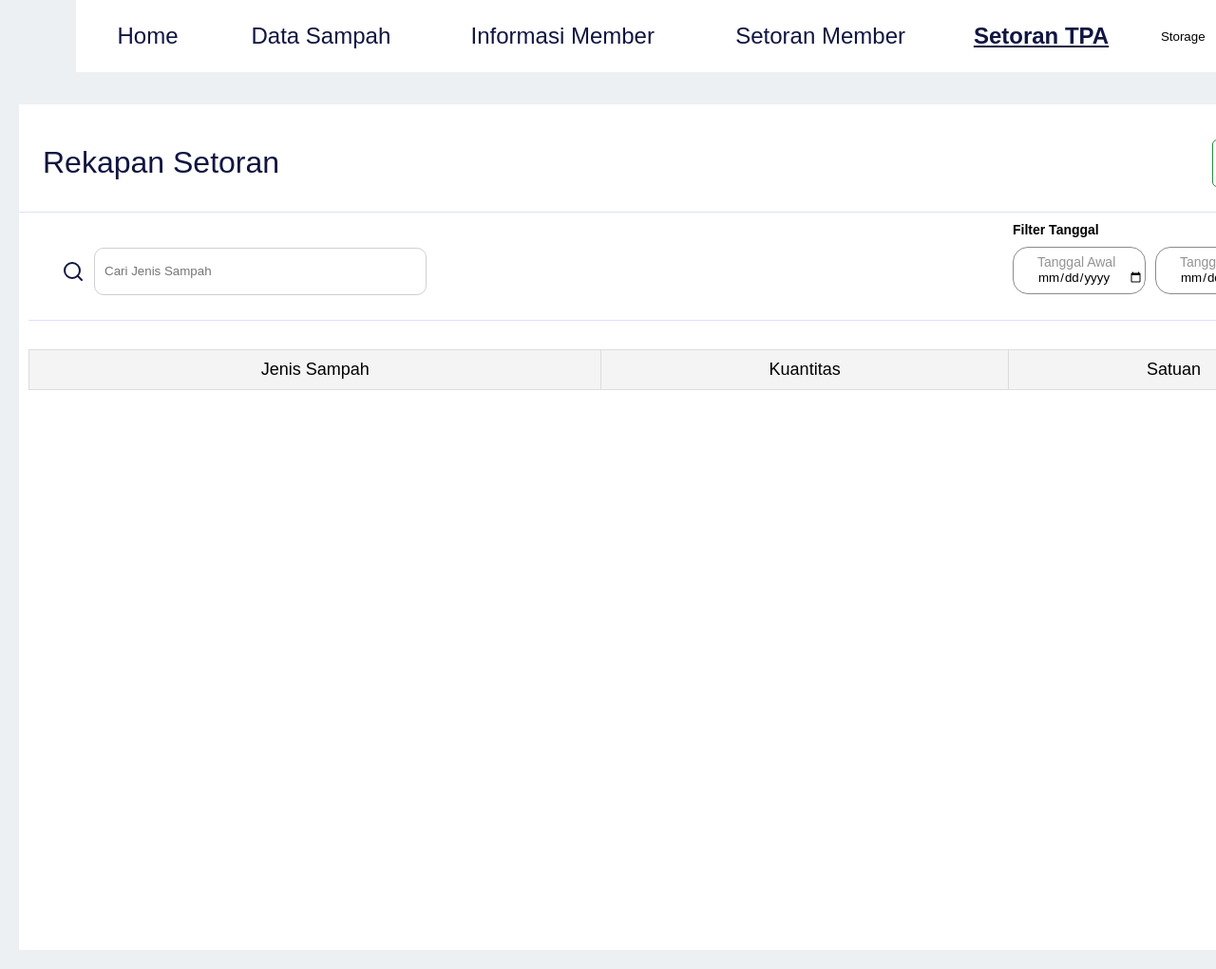
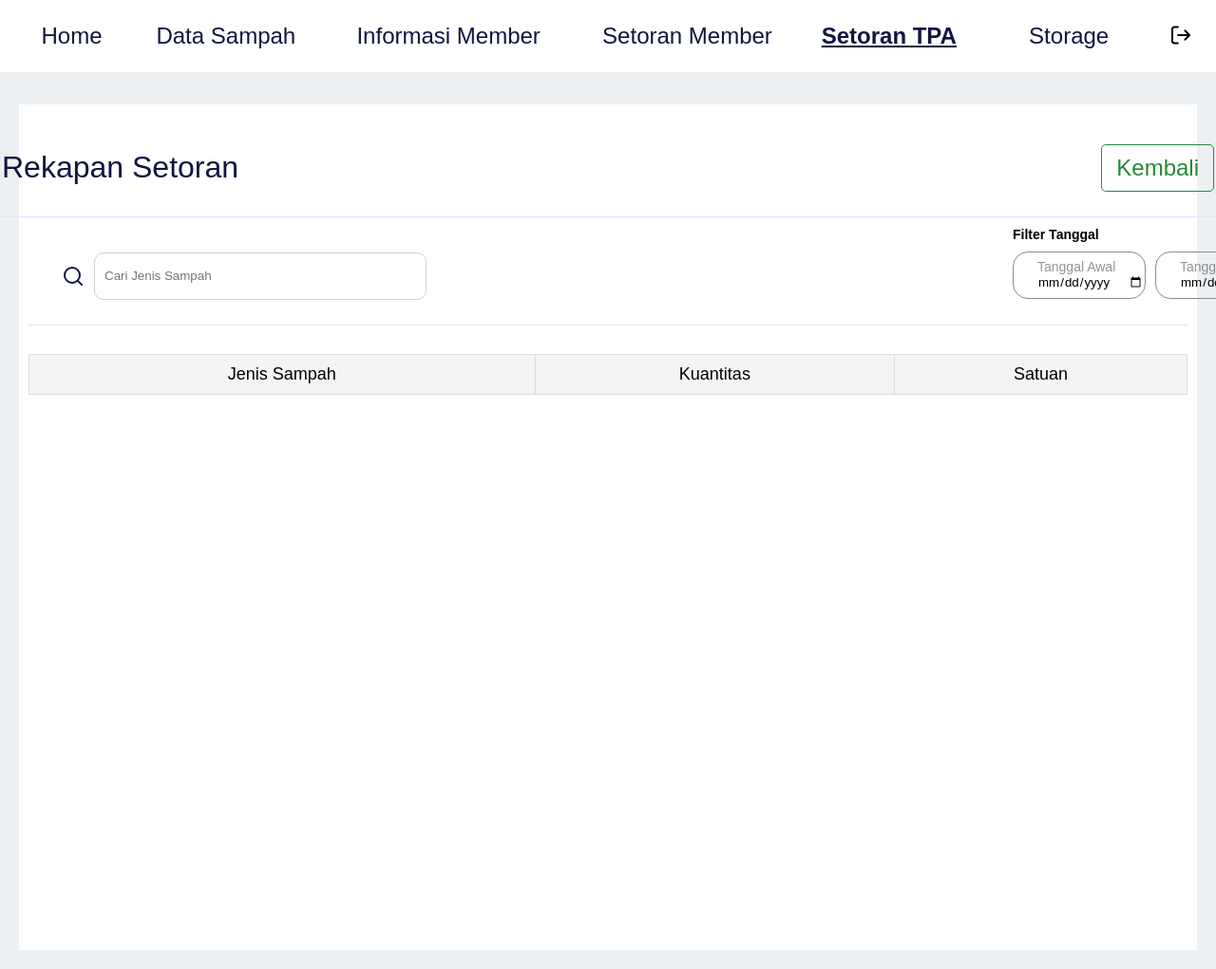
Before and after one commit to tiffany78/GreenCycle, a Spring app: template src/main/resources/templates/admin/RekapanSetoran/index.html in a window 1280 px wide. Shown: the whole page at 95% size. Run offline with Thymeleaf, Linux system fonts and the light colour scheme; the template is opened without the code that fills it, so the values that code supplies are empty; some of the project's set-up classes (security, data sources, template engines, error pages and the like) are left out, and stand-ins take their place; database files in the repository are not loaded.

Commit message:
Fix page styles biar konsisten.

```diff
--- a/src/main/resources/application.properties
+++ b/src/main/resources/application.properties
@@ -1,7 +1,7 @@
 spring.application.name=greencycle
 spring.datasource.url=jdbc:postgresql://localhost:5432/MANPRO
 spring.datasource.username=postgres
-spring.datasource.password=postgres
+spring.datasource.password=openthedooris
 spring.datasource.driver-class-name=org.postgresql.Driver
 spring.datasource.hiraki.maximum-pool-size=10
 spring.thymeleaf.cache=false
--- a/src/main/resources/static/css/admin/RekapanSetoran/style.css
+++ b/src/main/resources/static/css/admin/RekapanSetoran/style.css
@@ -11,16 +11,17 @@
 }
 .body {
   background: #ffffff;
-  padding: 10px;
+  padding: 15px 10px 15px 10px;
   display: flex;
   flex-direction: column;
   gap: 10px;
   align-items: center;
   justify-content: flex-start;
-  width: 1400px;
+  width: auto;
   height: 891px;
   position: absolute;
   left: 20px;
+  right : 20px;
   top: 110px;
 }
 .judul-page {
@@ -33,7 +34,7 @@
   align-items: center;
   justify-content: space-between;
   flex-shrink: 0;
-  width: 1400px;
+  width: 1326px;
   height: 104px;
   position: relative;
 }
@@ -248,7 +249,7 @@
   align-items: center;
   justify-content: center;
 }
-.storage {
+.storage2 {
   color: #101540;
   text-align: center;
   font-family: "Poppins-Regular", sans-serif;
--- a/src/main/resources/static/css/admin/SetoranMember/style.css
+++ b/src/main/resources/static/css/admin/SetoranMember/style.css
@@ -98,7 +98,7 @@
   padding: 10px 25px 10px 25px;
   display: flex;
   flex-direction: row;
-  gap: 560px;
+  gap: 526px;
   align-items: center;
   justify-content: flex-start;
   align-self: stretch;
--- a/src/main/resources/static/css/admin/SetoranTPA/style.css
+++ b/src/main/resources/static/css/admin/SetoranTPA/style.css
@@ -17,10 +17,11 @@
   gap: 10px;
   align-items: center;
   justify-content: flex-start;
-  width: 1400px;
+  width: auto;
   height: 891px;
   position: absolute;
   left: 20px;
+  right : 20px;
   top: 98px;
 }
 .judul-page {
@@ -127,7 +128,7 @@
   padding: 10px 25px 10px 25px;
   display: flex;
   flex-direction: row;
-  gap: 560px;
+  gap: 526px;
   align-items: center;
   justify-content: flex-start;
   align-self: stretch;
```
Also changed, not shown: src/main/resources/static/css/admin/TambahSetoranMember/style.css (+8 -5 lines), src/main/resources/static/css/admin/TambahSetoranTPA/style.css (+4 -3 lines).
